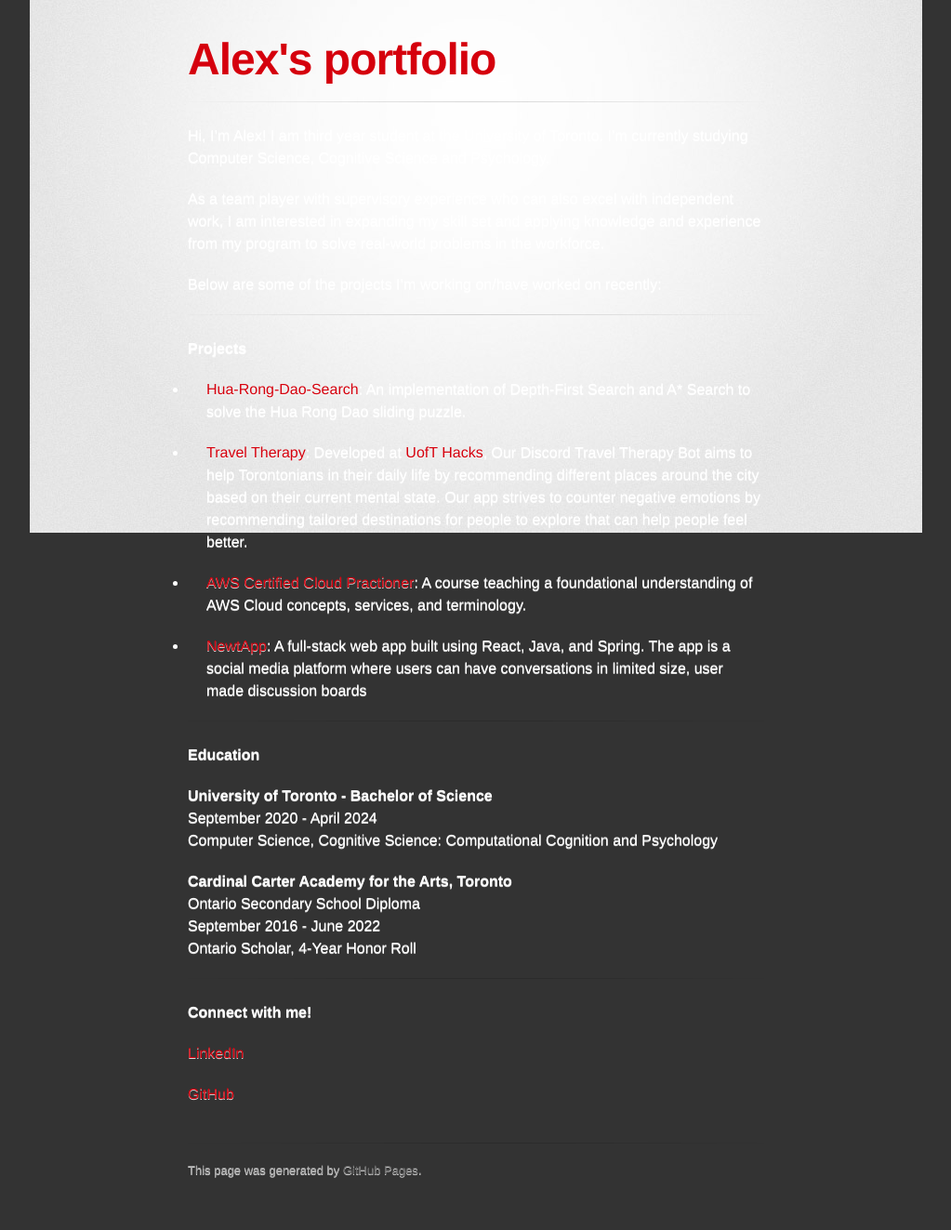
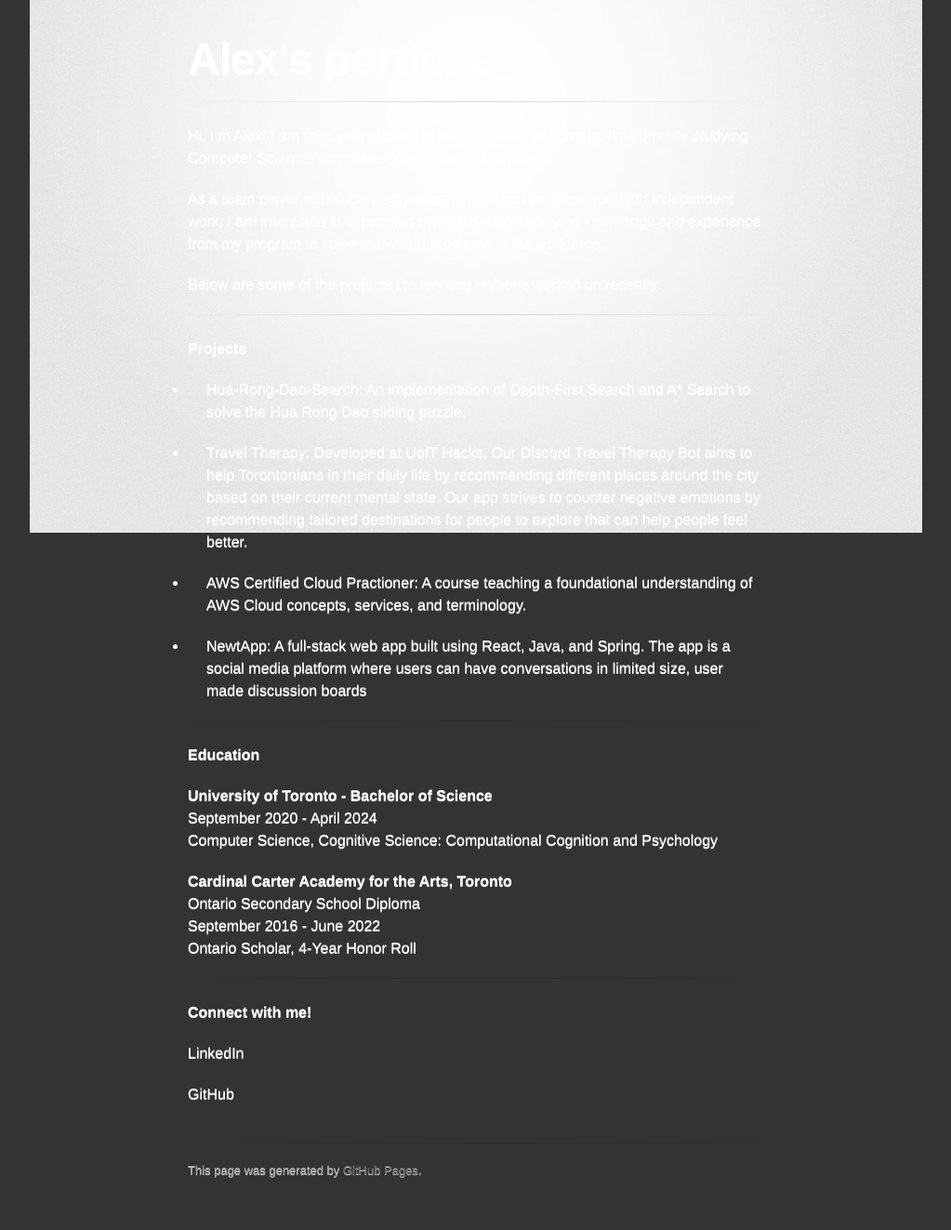
Before and after one commit to alexszokolay/alexszokolay.github.io, a Jekyll site: the page built from index.md, in a window 1280 px wide. Shown: the whole page at 93% size, without its empty margins (128-1151 px from the left). Built offline with Jekyll 4.4.1, drawn with Linux system fonts in a browser that asks for light colours; some web fonts are replaced; our own code applies the rules of GitHub Pages for plain Markdown files; the repository's description, which GitHub fills in, is left out.

Commit message:
Fix Colours

```diff
--- a/_sass/jekyll-theme-tactile.scss
+++ b/_sass/jekyll-theme-tactile.scss
@@ -60,7 +60,7 @@ body {
 }
 
 a {
-  color: #d5000d;
+  color: #FFFFFF;
 }
 a:hover {
   color: #c5000c;
@@ -75,7 +75,7 @@ header h1 {
   font-family: 'Chivo', 'Helvetica Neue', Helvetica, Arial, serif;
   font-size: 48px; font-weight: 900;
   line-height: 1.2;
-  color: #d5000d;
+  color: #FFFFFF;
   letter-spacing: -1px;
 }
 
@@ -221,7 +221,7 @@ em {
 
 table {
   width: 100%;
-  border: 1px solid #ebebeb;
+  border: 1px solid #333333;
 }
 
 th {
@@ -231,7 +231,7 @@ th {
 td {
   font-weight: 300;
   text-align: center;
-  border: 1px solid #ebebeb;
+  border: 1px solid #333333;
 }
 
 form {
@@ -258,7 +258,7 @@ h3 {
   margin-bottom: 8px;
   font-size: 18px;
   font-weight: bold;
-  color: #d5000d;
+  color: #FFFFFF;
 }
 
 h4 {
```
